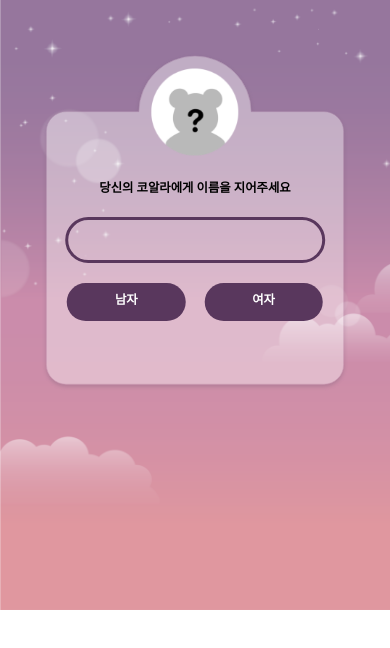
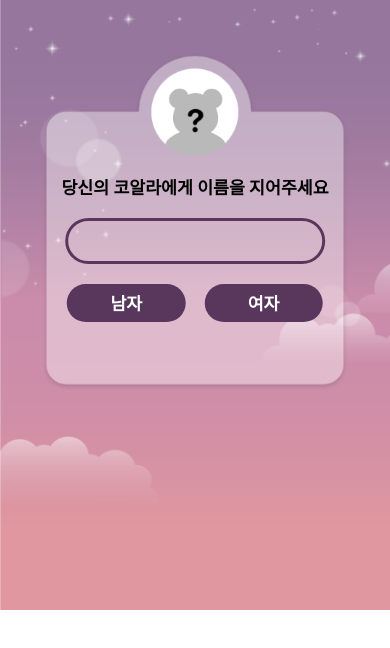
Before and after one commit to ConnectingRoad/CoalaMVP, a React (Create React App) app: page / in a window 390 px wide. Shown: the top 648 px of the page. Built offline with nearby package versions, Linux system fonts and the light colour scheme.

Commit message:
모바일 폰트 크기 변경

```diff
--- a/src/App.css
+++ b/src/App.css
@@ -11,6 +11,6 @@
 }
 @media screen and (min-width: 300px) and (max-width: 599px) {
      html {
-         font-size: 43%;
+         font-size: 60%;
     }
 }
```
Also changed, not shown: package.json (+8 -2 lines), 1 other file (tests, documents, lock files or other folders).
